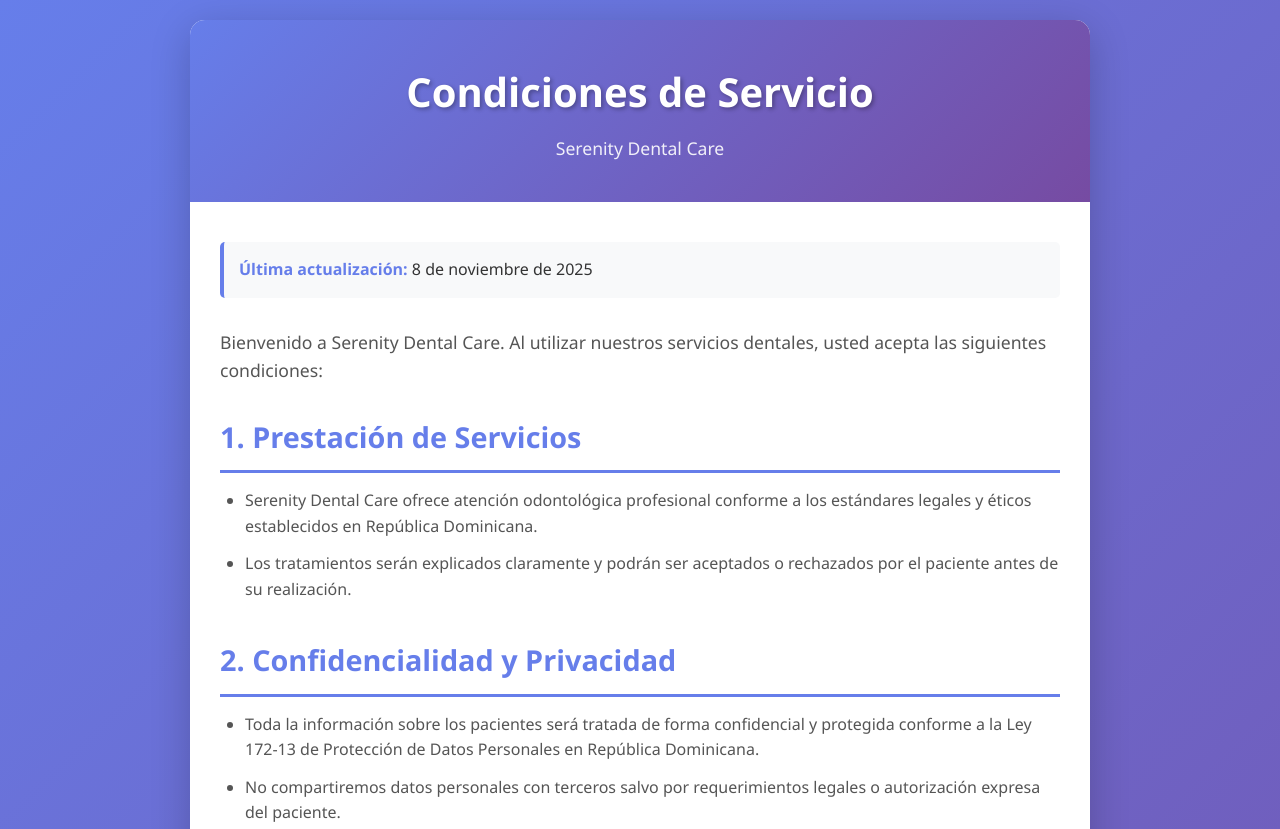
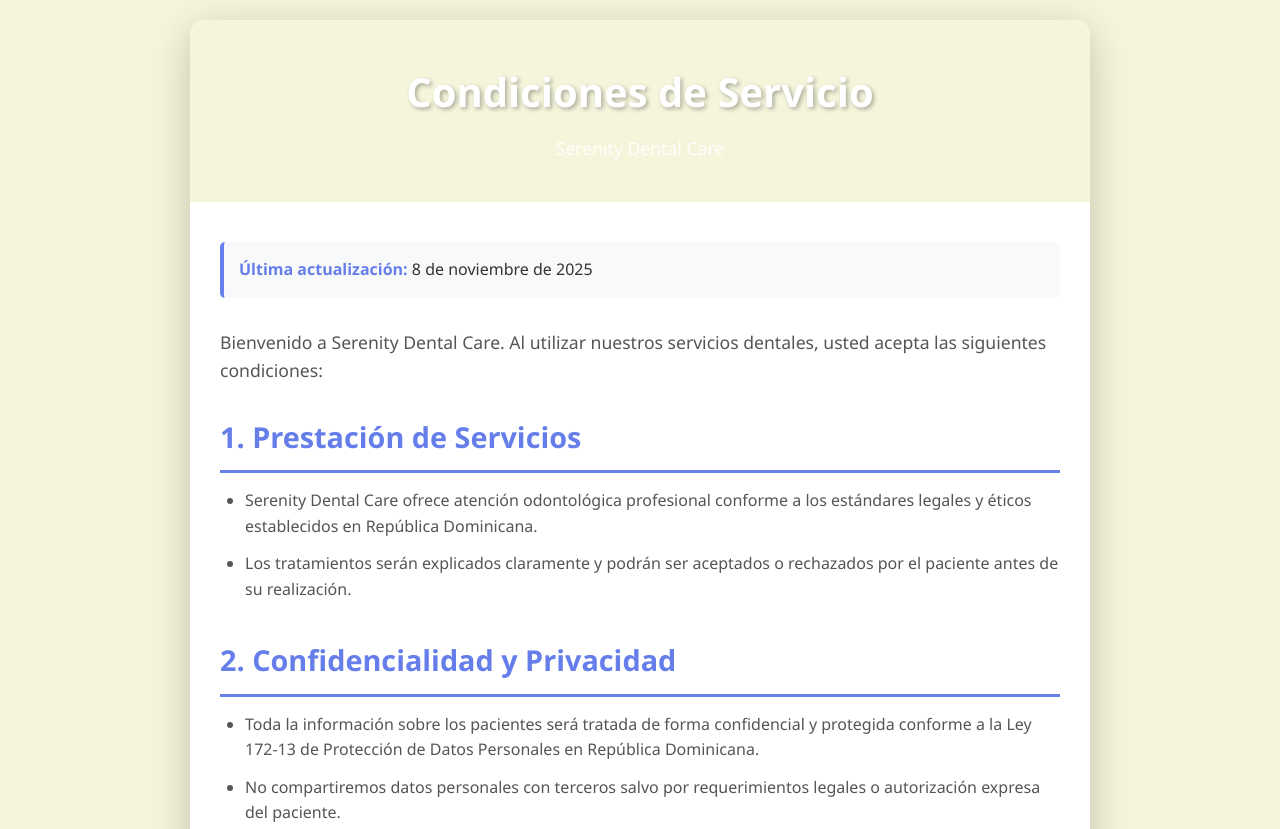
Before and after one commit to cfrancoalv-source/serenity, a plain HTML site: page condiciones-de-servicio.html in a window 1280 px wide. Shown: the top 829 px of the page. Drawn offline with Linux system fonts and the light colour scheme.

Commit message:
Cambiar fondo a beige claro

```diff
--- a/condiciones-de-servicio.html
+++ b/condiciones-de-servicio.html
@@ -15,7 +15,7 @@
             font-family: 'Segoe UI', Tahoma, Geneva, Verdana, sans-serif;
             line-height: 1.6;
             color: #333;
-            background: linear-gradient(135deg, #667eea 0%, #764ba2 100%);
+            background: #f5f5dc;
             min-height: 100vh;
             padding: 20px;
         }
@@ -30,7 +30,7 @@
         }
 
         header {
-            background: linear-gradient(135deg, #667eea 0%, #764ba2 100%);
+            background: #f5f5dc;
             color: white;
             padding: 40px 30px;
             text-align: center;
```
